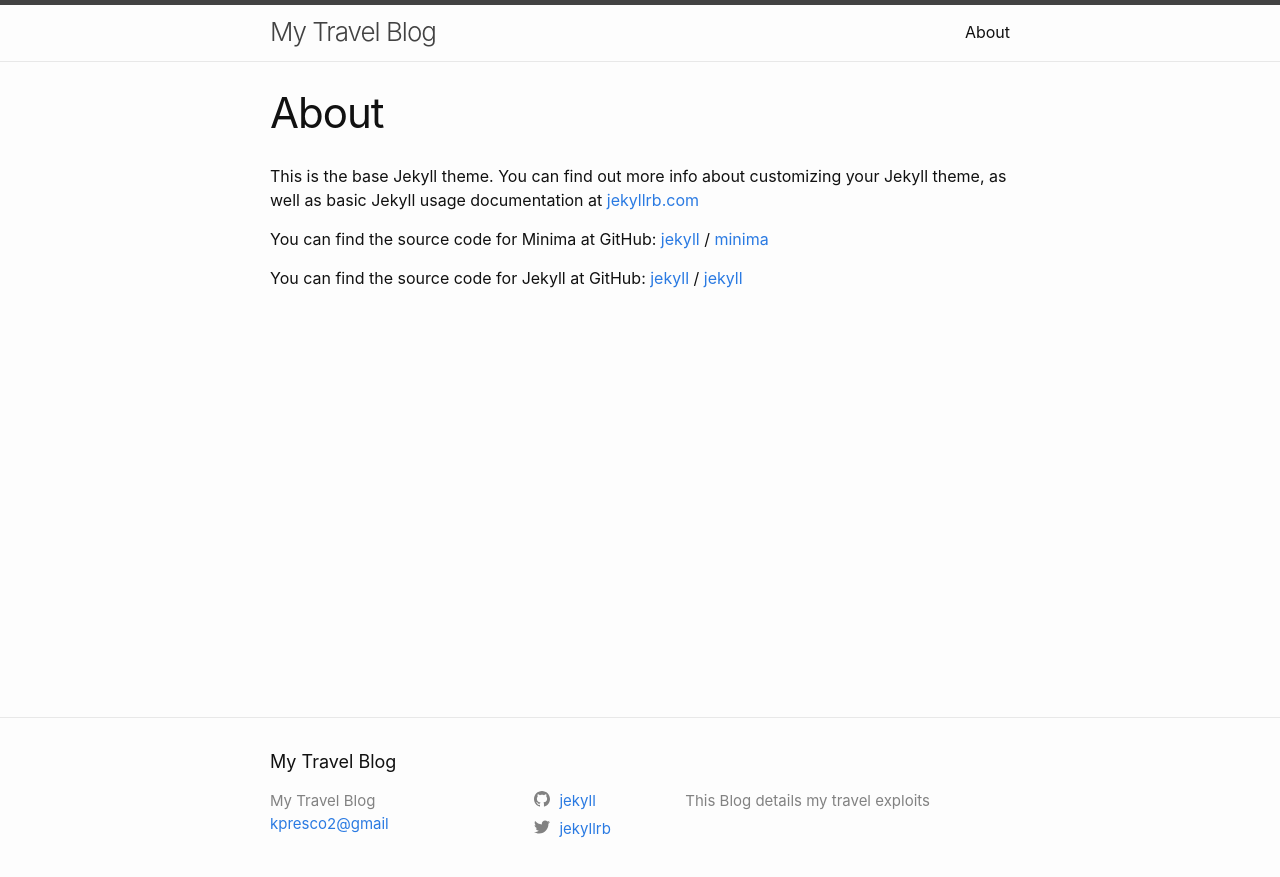
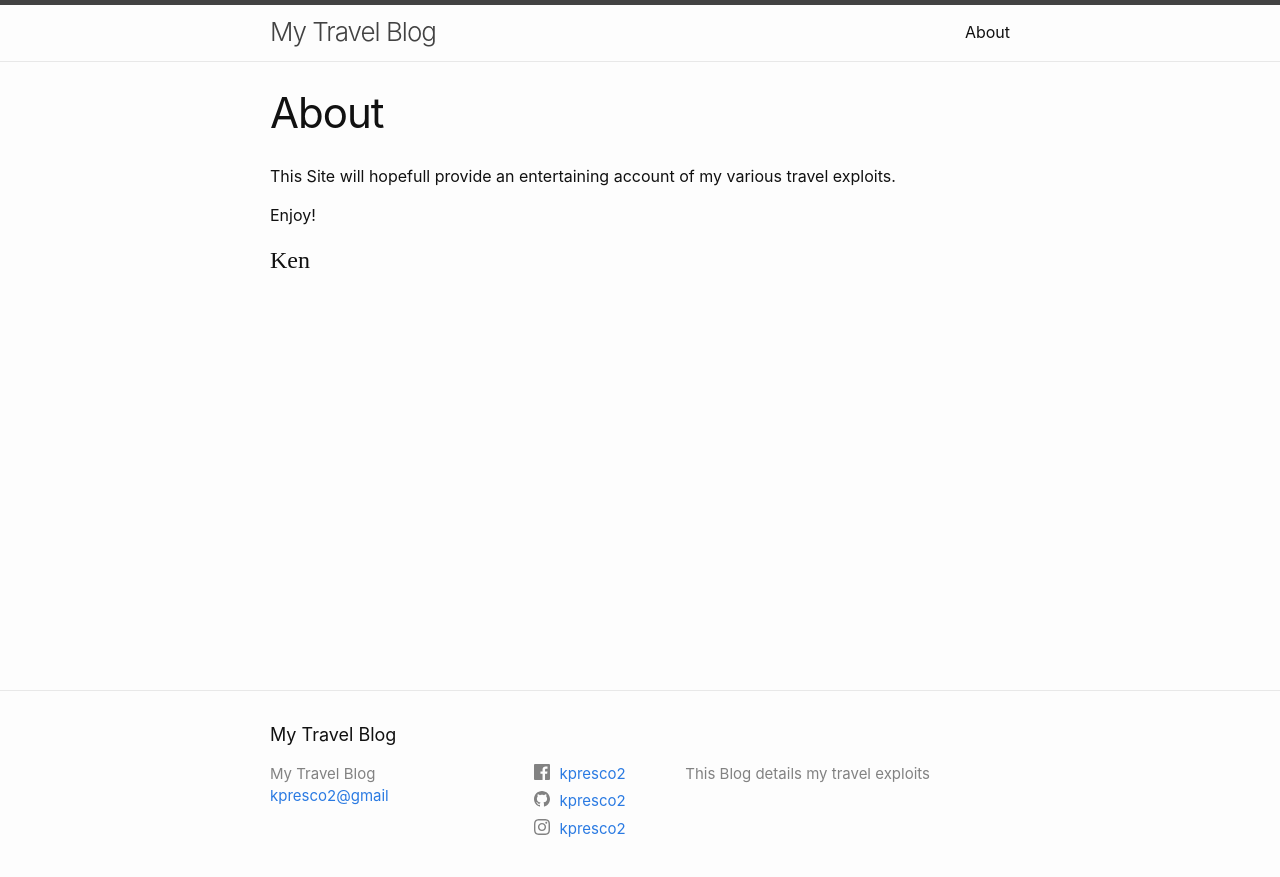
Before and after one commit to kpresco2/Travel-Blog, a Jekyll site: the page built from about.markdown, in a window 1280 px wide. Shown: the top 877 px of the page. Built offline with Jekyll 4.4.1, drawn with Linux system fonts in a browser that asks for light colours.

Commit message:
Continuing to get the site the way I want it

```diff
--- a/_config.yml
+++ b/_config.yml
@@ -24,8 +24,9 @@ description: >- # this means to ignore newlines until "baseurl:"
   This Blog details my travel exploits
 baseurl: "/" # the subpath of your site, e.g. /blog
 url: "https://kpresco2.github.io/Travel-Blog" # the base hostname & protocol for your site, e.g. http://example.com
-twitter_username: jekyllrb
-github_username:  jekyll
+github_username:  kpresco2
+facebook_username: kpresco2
+instagram_username: kpresco2
 
 # Build settings
 theme: minima
--- a/about.markdown
+++ b/about.markdown
@@ -4,15 +4,8 @@ title: About
 permalink: /about/
 ---
 
-This is the base Jekyll theme. You can find out more info about customizing your Jekyll theme, as well as basic Jekyll usage documentation at [jekyllrb.com](https://jekyllrb.com/)
+This Site will hopefull provide an entertaining account of my various travel exploits.
 
-You can find the source code for Minima at GitHub:
-[jekyll][jekyll-organization] /
-[minima](https://github.com/jekyll/minima)
+Enjoy!
 
-You can find the source code for Jekyll at GitHub:
-[jekyll][jekyll-organization] /
-[jekyll](https://github.com/jekyll/jekyll)
-
-
-[jekyll-organization]: https://github.com/jekyll
+<span style="font-family: cursive; font-size: 1.5rem">Ken</span>
```
Also changed, not shown: _posts/2021-04-10-welcome-to-My-Travel-Blog.markdown (added, +8 -0 lines), _posts/2021-04-10-welcome-to-jekyll.markdown (deleted, +0 -29 lines).
